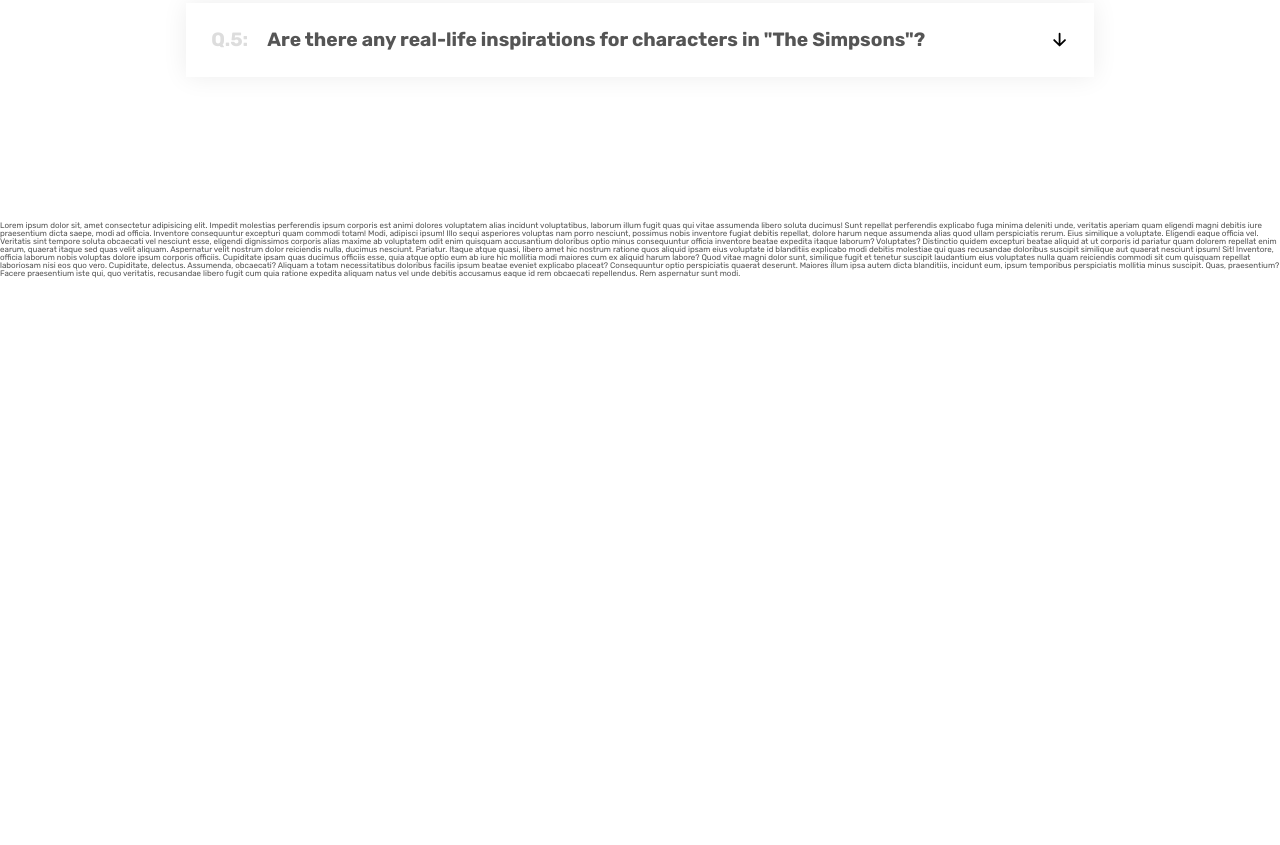
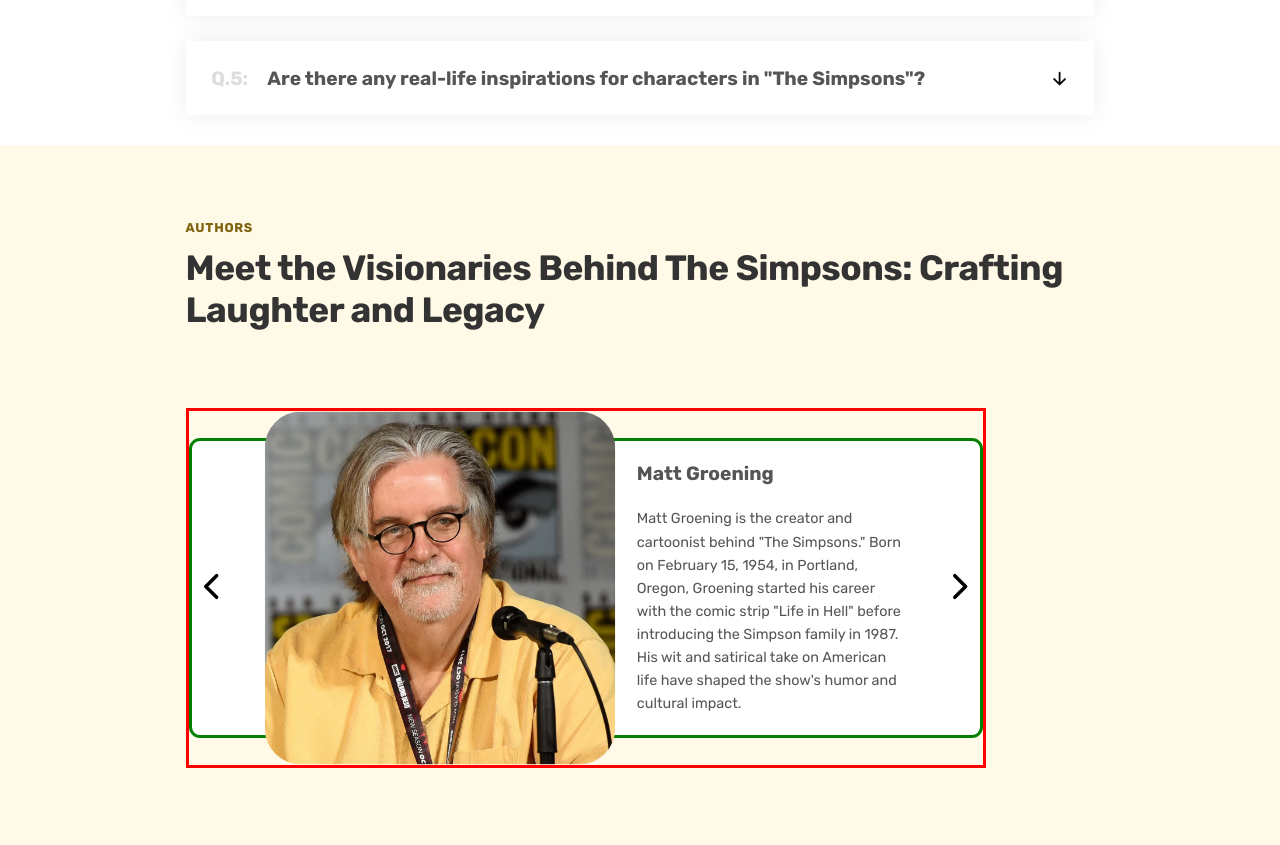
Before and after one commit to densol96/web-technologies-first-project, a plain HTML site: page index.html in a window 1280 px wide. Shown: the part 3245-4090 px from the top of the page. Before the commit the page ends 3599 px from the top, so only its background shows below. Drawn offline with nearby package versions, Linux system fonts and the light colour scheme; some packages are replaced by stand-ins of ours; a script that the page names is missing.

Commit message:
fixed the bug with overflow-x that made vertical overflow auto(scroll by def)

```diff
--- a/css/general.css
+++ b/css/general.css
@@ -47,11 +47,14 @@ Medium: 11px
 
 :root {
   --font-default: 'Rubik', sans-serif;
-  /* ----  COLORS  ---- */
+  /* ----  TEXT COLORS  ---- */
   --text-main: #555;
   --text-darkest: #333;
   --text-lightest: #ddd;
   --text-white: #fff;
+
+  /* BACKGROUND COLORS */
+  --background-light: #fff9e8;
   /* RADIUS */
   --radius-main: 9px;
   /* SPACING */
@@ -65,8 +68,8 @@ Medium: 11px
 
 html {
   font-size: 62.5%;
-  scroll-behavior: smooth;
-  overflow-x: hidden;
+  /* scroll-behavior: smooth;
+  overflow-x: hidden; */
 }
 
 body {
@@ -74,7 +77,7 @@ body {
   color: var(--text-main);
   line-height: 1;
   font-weight: 400;
-  overflow-x: hidden;
+  /* overflow-x: hidden; */
 }
 /* ********************************* */
 /* GENERAL REUSABLE COMPONENTS */
@@ -127,6 +130,11 @@ body {
   margin-bottom: 9.6rem;
 }
 
+.small-heading {
+  font-size: 2.4rem;
+  line-height: 1.2;
+}
+
 .heading-tertuary {
   font-size: 3.6rem;
 }
--- a/css/style.css
+++ b/css/style.css
@@ -150,7 +150,7 @@
 /* ********************************* */
 
 .characters-section {
-  background-color: #fff9e8;
+  background-color: var(--background-light);
 }
 
 /* .characters-section .heading-secondary {
@@ -185,9 +185,9 @@
   height: 100vh;
 }
 
-.faq-section .heading-secondary {
+/* .faq-section .heading-secondary {
   margin-bottom: 4.8rem;
-}
+} */
 
 .accordion {
   display: flex;
@@ -210,8 +210,8 @@
 }
 
 .question {
-  font-size: 2.4rem;
-  line-height: 1.2;
+  /* font-size: 2.4rem;
+  line-height: 1.2; */
   cursor: pointer;
 }
 
@@ -263,5 +263,84 @@
 }
 
 .active .question-number {
-  color: #7e620d;
+  color: var(--text-default);
 }
+
+/* AUTHORS / CREATORS SECTION  */
+.authors-section {
+  background-color: var(--background-light);
+}
+
+.overflow-border {
+  height: 45rem;
+  max-width: 100rem;
+  border: 3px solid red;
+  display: flex;
+  align-items: center;
+}
+
+.carousel {
+  height: 37.5rem;
+  width: 100rem;
+  display: inline-block;
+  border: 3px solid green;
+  /* border: 4px solid #fcc419; */
+  border-radius: 11px;
+  background-color: #fff;
+  position: relative;
+}
+
+.slide {
+  padding: 0 6.4rem 0 12.8rem;
+  position: absolute;
+  height: 100%;
+  width: 100%;
+  column-gap: 7.8 !important;
+}
+
+.author-img-box {
+  height: 100%;
+}
+
+.author-img {
+  display: inline-block;
+  width: 100%;
+  height: 100%;
+  transform: scale(1.2);
+  border-radius: var(--radius-main);
+  border-radius: 30px;
+}
+
+.author-text {
+  padding-right: 3.2rem;
+  align-self: center;
+}
+
+.biograpy {
+  font-size: 1.8rem;
+  line-height: 1.6;
+  margin-top: 2.8rem;
+}
+
+.author-btn {
+  background-color: transparent;
+  border: none;
+  position: absolute;
+}
+
+.author-icon {
+  width: 4.8rem;
+  height: 4.8rem;
+}
+
+.author-btn-left {
+  top: 50%;
+  left: 0%;
+  transform: translateY(-50%);
+}
+
+.author-btn-right {
+  top: 50%;
+  transform: translateY(-50%);
+  right: 0%;
+}
--- a/index.html
+++ b/index.html
@@ -22,7 +22,7 @@
     <link rel="stylesheet" href="css/style.css" />
     <link rel="stylesheet" href="css/queries.css" />
 
-    <!-- SCRIPTS: icons, smooth scroll for older iOS, JS  -->
+    <!-- SCRIPTS: icons, smooth scroll for older iOS, JS code  -->
     <script
       type="module"
       src="https://unpkg.com/ionicons@7.1.0/dist/ionicons/ionicons.esm.js"
@@ -191,11 +191,11 @@
         <div class="container accordion">
           <!-- Q.1 -->
           <div class="question-item faq-grid active">
-            <span class="question-number question">Q.1:</span>
-            <h3 class="question-title question">
+            <span class="question-number question small-heading">Q.1:</span>
+            <h3 class="question-title question small-heading">
               Who are the main members of the Simpson family?
             </h3>
-            <button class="faq-btns question">
+            <button class="faq-btns question small-heading">
               <ion-icon class="faq-icon" name="arrow-down-outline"></ion-icon>
               <ion-icon class="faq-icon" name="arrow-up-outline"></ion-icon>
             </button>
@@ -208,11 +208,11 @@
 
           <!-- Q.2 -->
           <div class="question-item faq-grid">
-            <span class="question-number question">Q.2:</span>
-            <h3 class="question-title question">
+            <span class="question-number question small-heading">Q.2:</span>
+            <h3 class="question-title question small-heading">
               Where is the fictional town of Springfield located?
             </h3>
-            <button class="faq-btns question">
+            <button class="faq-btns question small-heading">
               <ion-icon class="faq-icon" name="arrow-down-outline"></ion-icon>
               <ion-icon class="faq-icon" name="arrow-up-outline"></ion-icon>
             </button>
@@ -226,11 +226,11 @@
 
           <!-- Q.3 -->
           <div class="question-item faq-grid">
-            <span class="question-number question">Q.3:</span>
-            <h3 class="question-title question">
+            <span class="question-number question small-heading">Q.3:</span>
+            <h3 class="question-title question small-heading">
               How long has "The Simpsons" been on the air?
             </h3>
-            <button class="faq-btns question">
+            <button class="faq-btns question small-heading">
               <ion-icon class="faq-icon" name="arrow-down-outline"></ion-icon>
               <ion-icon class="faq-icon" name="arrow-up-outline"></ion-icon>
             </button>
@@ -244,11 +244,11 @@
 
           <!-- Q.4 -->
           <div class="question-item faq-grid">
-            <span class="question-number question">Q.4:</span>
-            <h3 class="question-title question">
+            <span class="question-number question small-heading">Q.4:</span>
+            <h3 class="question-title question small-heading">
               Who is the voice actor for Homer Simpson?
             </h3>
-            <button class="faq-btns question">
+            <button class="faq-btns question small-heading">
               <ion-icon class="faq-icon" name="arrow-down-outline"></ion-icon>
               <ion-icon class="faq-icon" name="arrow-up-outline"></ion-icon>
             </button>
@@ -261,12 +261,12 @@
 
           <!-- Q.5 -->
           <div class="question-item faq-grid">
-            <span class="question-number question">Q.5:</span>
-            <h3 class="question-title question">
+            <span class="question-number question small-heading">Q.5:</span>
+            <h3 class="question-title question small-heading">
               Are there any real-life inspirations for characters in "The
               Simpsons"?
             </h3>
-            <button class="faq-btns question">
+            <button class="faq-btns question small-heading">
               <ion-icon class="faq-icon" name="arrow-down-outline"></ion-icon>
               <ion-icon class="faq-icon" name="arrow-up-outline"></ion-icon>
             </button>
@@ -279,40 +279,99 @@
           </div>
         </div>
       </section>
-      <section class="section">
-        Lorem ipsum dolor sit, amet consectetur adipisicing elit. Impedit
-        molestias perferendis ipsum corporis est animi dolores voluptatem alias
-        incidunt voluptatibus, laborum illum fugit quas qui vitae assumenda
-        libero soluta ducimus! Sunt repellat perferendis explicabo fuga minima
-        deleniti unde, veritatis aperiam quam eligendi magni debitis iure
-        praesentium dicta saepe, modi ad officia. Inventore consequuntur
-        excepturi quam commodi totam! Modi, adipisci ipsum! Illo sequi
-        asperiores voluptas nam porro nesciunt, possimus nobis inventore fugiat
-        debitis repellat, dolore harum neque assumenda alias quod ullam
-        perspiciatis rerum. Eius similique a voluptate. Eligendi eaque officia
-        vel. Veritatis sint tempore soluta obcaecati vel nesciunt esse, eligendi
-        dignissimos corporis alias maxime ab voluptatem odit enim quisquam
-        accusantium doloribus optio minus consequuntur officia inventore beatae
-        expedita itaque laborum? Voluptates? Distinctio quidem excepturi beatae
-        aliquid at ut corporis id pariatur quam dolorem repellat enim earum,
-        quaerat itaque sed quas velit aliquam. Aspernatur velit nostrum dolor
-        reiciendis nulla, ducimus nesciunt. Pariatur. Itaque atque quasi, libero
-        amet hic nostrum ratione quos aliquid ipsam eius voluptate id blanditiis
-        explicabo modi debitis molestiae qui quas recusandae doloribus suscipit
-        similique aut quaerat nesciunt ipsum! Sit! Inventore, officia laborum
-        nobis voluptas dolore ipsum corporis officiis. Cupiditate ipsam quas
-        ducimus officiis esse, quia atque optio eum ab iure hic mollitia modi
-        maiores cum ex aliquid harum labore? Quod vitae magni dolor sunt,
-        similique fugit et tenetur suscipit laudantium eius voluptates nulla
-        quam reiciendis commodi sit cum quisquam repellat laboriosam nisi eos
-        quo vero. Cupiditate, delectus. Assumenda, obcaecati? Aliquam a totam
-        necessitatibus doloribus facilis ipsum beatae eveniet explicabo placeat?
-        Consequuntur optio perspiciatis quaerat deserunt. Maiores illum ipsa
-        autem dicta blanditiis, incidunt eum, ipsum temporibus perspiciatis
-        mollitia minus suscipit. Quas, praesentium? Facere praesentium iste qui,
-        quo veritatis, recusandae libero fugit cum quia ratione expedita aliquam
-        natus vel unde debitis accusamus eaque id rem obcaecati repellendus. Rem
-        aspernatur sunt modi.
+
+      <!-- AUTHORS / CREATORS -->
+      <section class="section authors-section">
+        <div class="container">
+          <span class="subheading">Authors</span>
+          <h2 class="heading-secondary">
+            Meet the Visionaries Behind The Simpsons: Crafting Laughter and
+            Legacy
+          </h2>
+        </div>
+
+        <div class="container">
+          <div class="overflow-border">
+            <div class="carousel">
+              <!-- FIRST SLIDE -->
+              <div class="slide slide-1 grid grid--2-cols">
+                <div class="author-img-box">
+                  <img
+                    class="author-img"
+                    src="img/authors/Matt_Groening.jpg"
+                    alt="Matt Groening"
+                  />
+                </div>
+
+                <article class="author-text">
+                  <h3 class="name small-heading">Matt Groening</h3>
+                  <p class="biograpy">
+                    Matt Groening is the creator and cartoonist behind "The
+                    Simpsons." Born on February 15, 1954, in Portland, Oregon,
+                    Groening started his career with the comic strip "Life in
+                    Hell" before introducing the Simpson family in 1987. His wit
+                    and satirical take on American life have shaped the show's
+                    humor and cultural impact.
+                  </p>
+                </article>
+              </div>
+
+              <!-- SECOND SLIDE -->
+              <!-- <div class="slide slide-2 grid grid--2-cols">
+              <img
+                class="author-img"
+                src="img/authors/Matt_Groening.jpg"
+                alt="James L. Brooks photo"
+              />
+              <article class="author-text">
+                <h3 class="name small-heading">James L. Brooks</h3>
+                <p class="biograpy">
+                  James Lawrence Brooks, born on May 9, 1940, is a co-creator
+                  and executive producer of "The Simpsons." With an extensive
+                  career in television and film, Brooks played a crucial role in
+                  bringing the animated series to life. His contributions to the
+                  show's storytelling and character development have been
+                  instrumental in its enduring success.
+                </p>
+              </article>
+            </div> -->
+
+              <!-- THIRD SLIDE -->
+              <!-- <div class="slide slide-3 grid grid--2-cols">
+              <img
+                class="author-img"
+                src="img/authors/Matt_Groening.jpg"
+                alt="Sam Simon photo"
+              />
+              <article class="author-text">
+                <h3 class="name small-heading">Sam Simon</h3>
+                <p class="biograpy">
+                  Sam Simon (1955–2015) was a writer, producer, and director who
+                  co-developed "The Simpsons" with Matt Groening and James L.
+                  Brooks. His creative input during the early years of the show
+                  contributed to its distinctive style and humor. Simon's legacy
+                  extends beyond "The Simpsons," encompassing philanthropy and
+                  activism.
+                </p>
+              </article>
+            </div> -->
+              <!-- BTN LEFT -->
+              <button class="author-btn author-btn-left">
+                <ion-icon
+                  class="author-icon"
+                  name="chevron-back-outline"
+                ></ion-icon>
+              </button>
+              <!-- BTN RIGHT -->
+              <button class="author-btn author-btn-right">
+                <ion-icon
+                  class="author-icon"
+                  name="chevron-forward-outline"
+                ></ion-icon>
+              </button>
+            </div>
+          </div>
+        </div>
       </section>
     </main>
     <footer></footer>
```
Also changed, not shown: img/authors/Matt_Groening.jpg (added).
